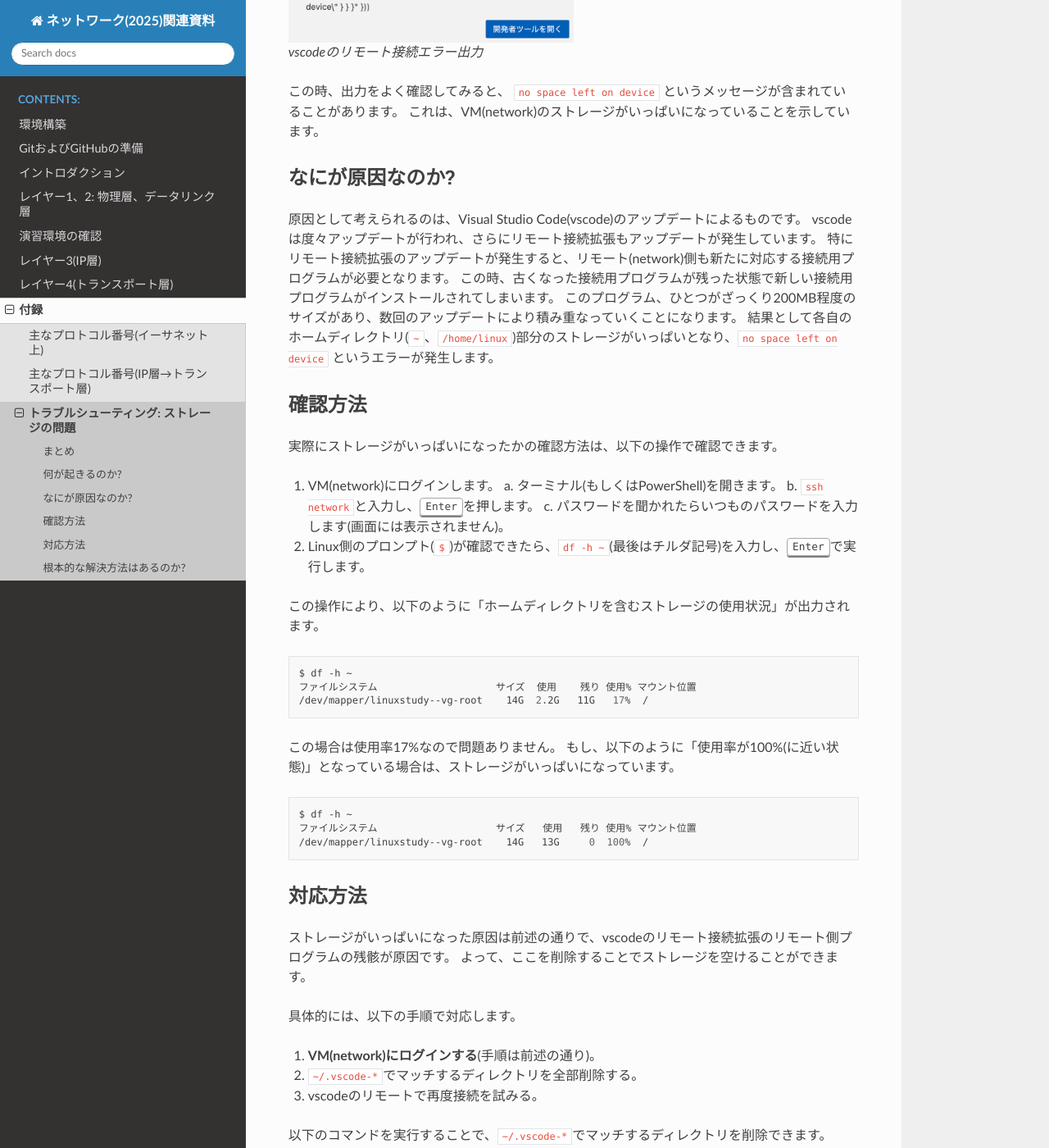
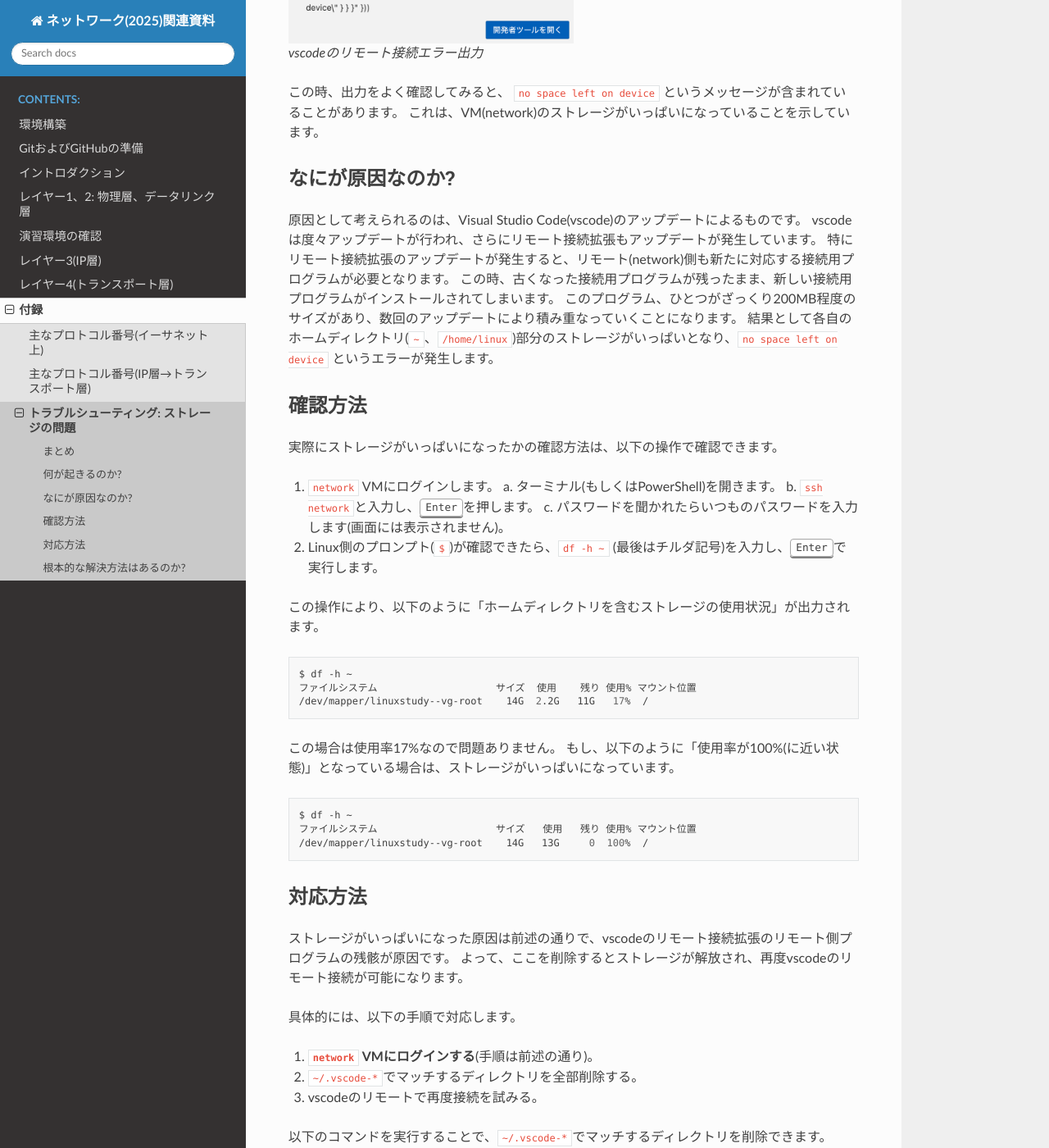
Before and after one commit to densuke/2025-network-doc, a Sphinx documentation site: the page built from source/appendix/storage-full.md, in a window 1280 px wide and 1400 px high, scrolled down 884 px. Shown: the whole window at 82% size. Built offline with Sphinx 7.4.7 and the Read the Docs theme 3.1.0, drawn with Linux system fonts in a browser that asks for light colours; pages that are not in the unit, such as notebooks, are missing from menus; some of the changed text lies outside the part shown.

Commit message:
カジュアルすぎる文面の訂正など

````diff
--- a/source/appendix/storage-full.md
+++ b/source/appendix/storage-full.md
@@ -7,11 +7,11 @@
 
 VMのストレージに関する問題が生じたとき、以下の手順で対処してください。
 
-1. VM(network)にログインする
+1. `network` VMにログインする
 2. `~/.vscode-*`でマッチするディレクトリを全部削除する
 3. vscodeのリモートで再度接続を試みる
 
-たぶんこれだけではわかりにくいと思いますので、発生要因や対応方法についてまとめておきます。
+これだけではわかりにくいと思います。以下の説明を確認し、該当する場合には対応してください。
 
 ## 何が起きるのか?
 
@@ -33,7 +33,7 @@
 原因として考えられるのは、Visual Studio Code(vscode)のアップデートによるものです。
 vscodeは度々アップデートが行われ、さらにリモート接続拡張もアップデートが発生しています。
 特にリモート接続拡張のアップデートが発生すると、リモート(network)側も新たに対応する接続用プログラムが必要となります。
-この時、古くなった接続用プログラムが残った状態で新しい接続用プログラムがインストールされてしまいます。
+この時、古くなった接続用プログラムが残ったまま、新しい接続用プログラムがインストールされてしまいます。
 このプログラム、ひとつがざっくり200MB程度のサイズがあり、数回のアップデートにより積み重なっていくことになります。
 結果として各自のホームディレクトリ(`~`、`/home/linux`)部分のストレージがいっぱいとなり、`no space left on device` というエラーが発生します。
 
@@ -41,11 +41,11 @@
 
 実際にストレージがいっぱいになったかの確認方法は、以下の操作で確認できます。
 
-1. VM(network)にログインします。
+1. `network` VMにログインします。
   a. ターミナル(もしくはPowerShell)を開きます。
   b. `ssh network`と入力し、{kbd}`Enter`を押します。
   c. パスワードを聞かれたらいつものパスワードを入力します(画面には表示されません)。
-2. Linux側のプロンプト(`$`)が確認できたら、`df -h ~`(最後はチルダ記号)を入力し、{kbd}`Enter`で実行します。
+2. Linux側のプロンプト(`$`)が確認できたら、`df -h ~` (最後はチルダ記号)を入力し、{kbd}`Enter`で実行します。
 
 この操作により、以下のように「ホームディレクトリを含むストレージの使用状況」が出力されます。
 
@@ -67,11 +67,11 @@
 ## 対応方法
 
 ストレージがいっぱいになった原因は前述の通りで、vscodeのリモート接続拡張のリモート側プログラムの残骸が原因です。
-よって、ここを削除することでストレージを空けることができます。
+よって、ここを削除するとストレージが解放され、再度vscodeのリモート接続が可能になります。
 
 具体的には、以下の手順で対応します。
 
-1. **VM(network)にログインする**(手順は前述の通り)。
+1. **`network` VMにログインする**(手順は前述の通り)。
 2. `~/.vscode-*`でマッチするディレクトリを全部削除する。
 3. vscodeのリモートで再度接続を試みる。
 
@@ -84,6 +84,8 @@
 /dev/mapper/linuxstudy--vg-root    14G  2.2G   11G   17%  /
 ```
 
+これでストレージの使用率が減少し、vscodeのリモート接続が再び可能になります。
+
 ```{warning}
 必ずリモートに接続した状態で行ってください。
 うっかりログインしていない状態で実行すると、**ホスト(WindowsやmacOS)側のvscodeの設定がごっそり消されます**。
````
